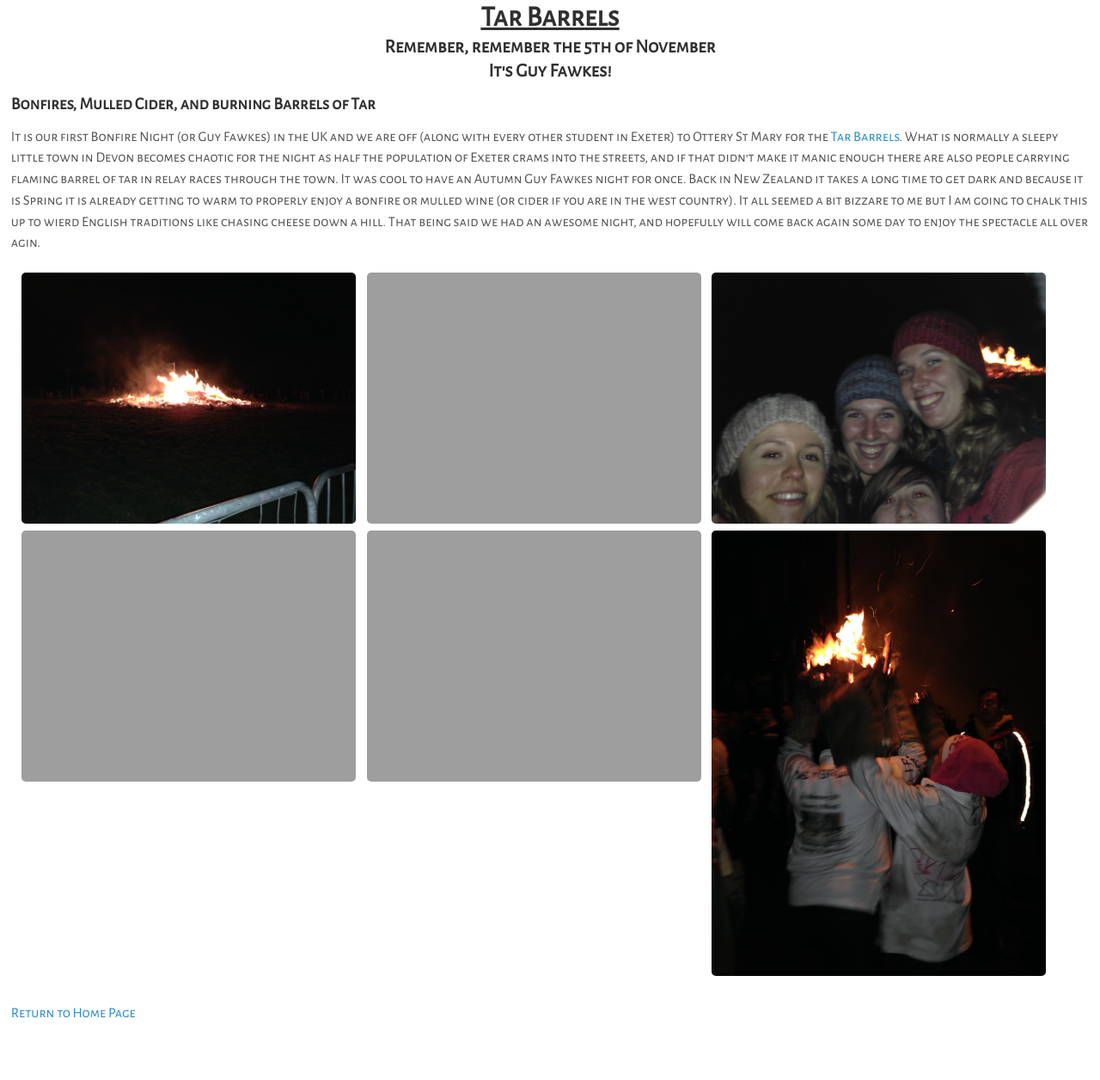
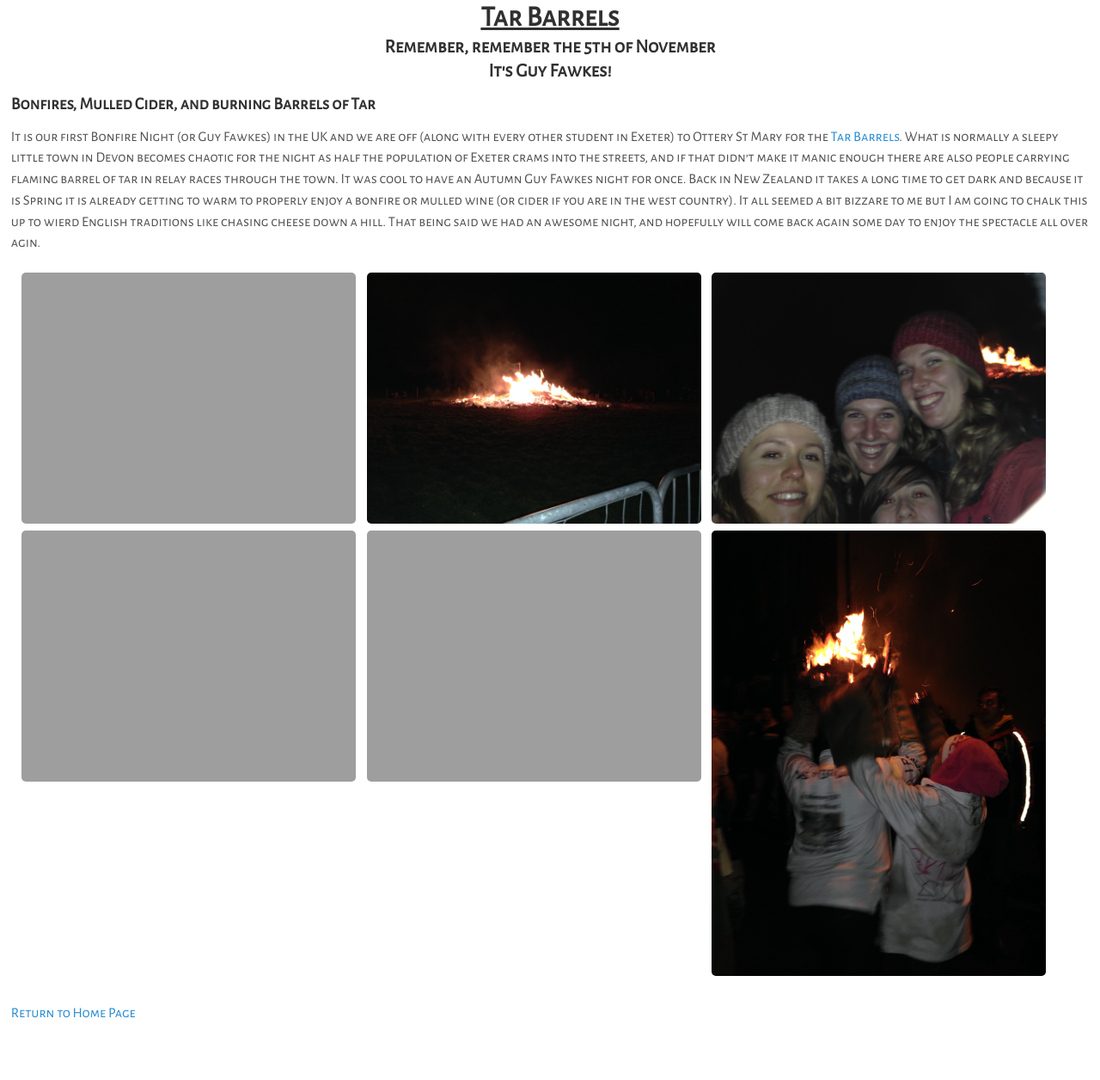
Before and after one commit to foopod/Travel-Website, a Jekyll site: the page built from _posts/2013-11-05-TarBarrels.md, in a window 1280 px wide. Shown: the whole page at 86% size. Built offline with Jekyll 4.4.1, drawn with Linux system fonts in a browser that asks for light colours.

Commit message:
Update 2013-11-05-TarBarrels.md

```diff
--- a/_posts/2013-11-05-TarBarrels.md
+++ b/_posts/2013-11-05-TarBarrels.md
@@ -20,10 +20,10 @@
 It all seemed a bit bizzare to me but I am going to chalk this up to wierd English traditions like chasing cheese down a hill.
 That being said we had an awesome night, and hopefully will come back again some day to enjoy the spectacle all over agin.
 
-<img src="https://adventuresofthetravellingtwins.com/Photos/2013-11-05-TarBarrels/!cid_4920139D-1BB4-4B09-98FB-B2FE762F066F.jpg" class="image1">
-<img src="https://adventuresofthetravellingtwins.com/Photos/2013-11-05-TarBarrels/!cid_9041D914-4786-4150-AC2B-2D207AB15FA2.jpg" class="image1">
-<img src="https://adventuresofthetravellingtwins.com/Photos/2013-11-05-TarBarrels/!cid_BE11A8DC-7718-4A85-A8AD-4D0CA36A5C8B.jpg" class="image1">
-<img src="https://adventuresofthetravellingtwins.com/Photos/2013-11-05-TarBarrels/!cid_CFB023CA-FB42-4135-9F73-9019E140C534.jpg" class="image1">
+<img src="https://adventuresofthetravellingtwins.com/Photos/2013-11-05-TarBarrels/1.jpg" class="image1">
+<img src="https://adventuresofthetravellingtwins.com/Photos/2013-11-05-TarBarrels/2.jpg" class="image1">
+<img src="https://adventuresofthetravellingtwins.com/Photos/2013-11-05-TarBarrels/3.jpg" class="image1">
+<img src="https://adventuresofthetravellingtwins.com/Photos/2013-11-05-TarBarrels/4.jpg" class="image1">
 <img src="https://adventuresofthetravellingtwins.com/Photos/2013-11-05-TarBarrels/IMG_0147.jpg" class="image1">
 <img src="https://adventuresofthetravellingtwins.com/Photos/2013-11-05-TarBarrels/IMG_0153.jpg" class="image1">
 
```
